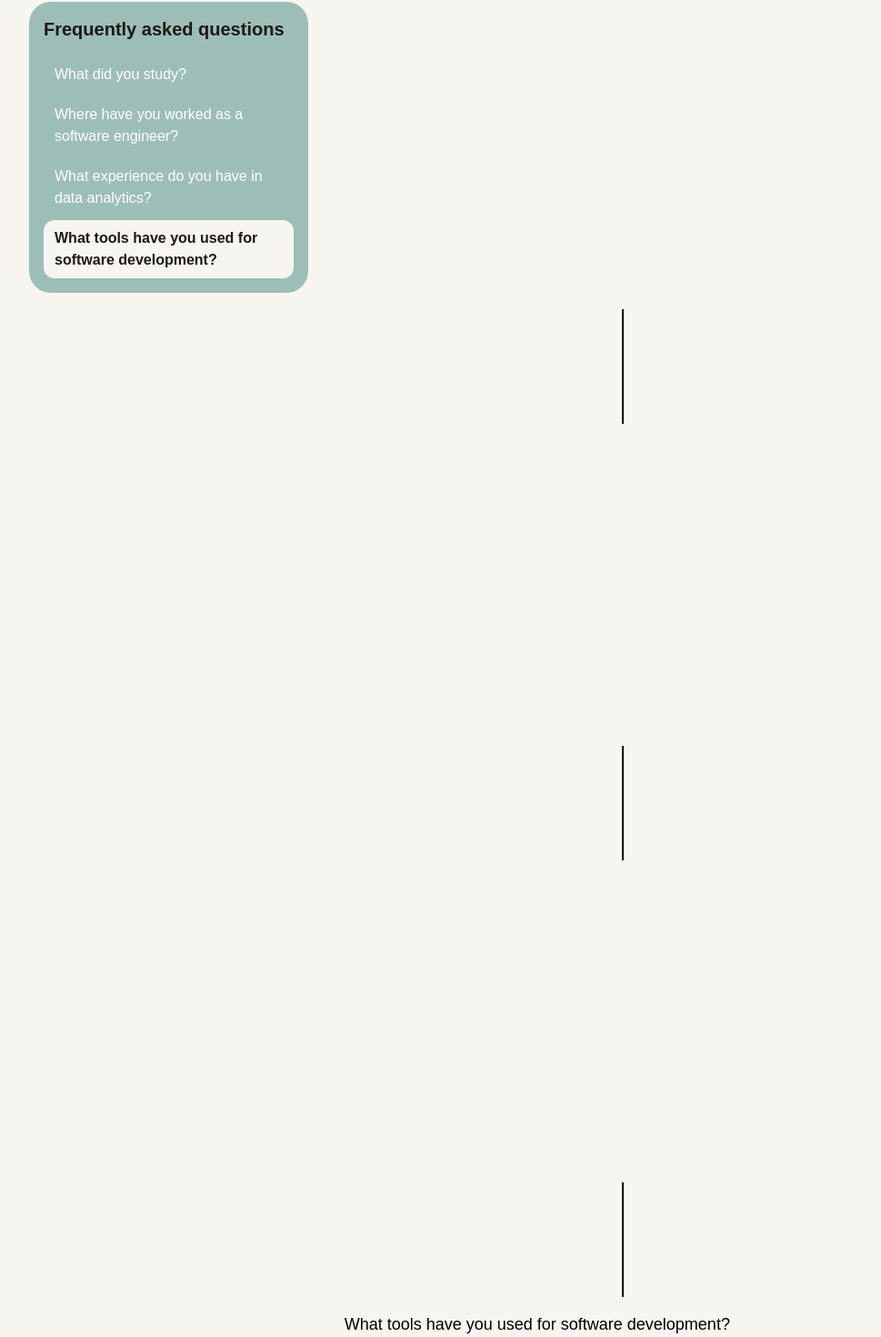
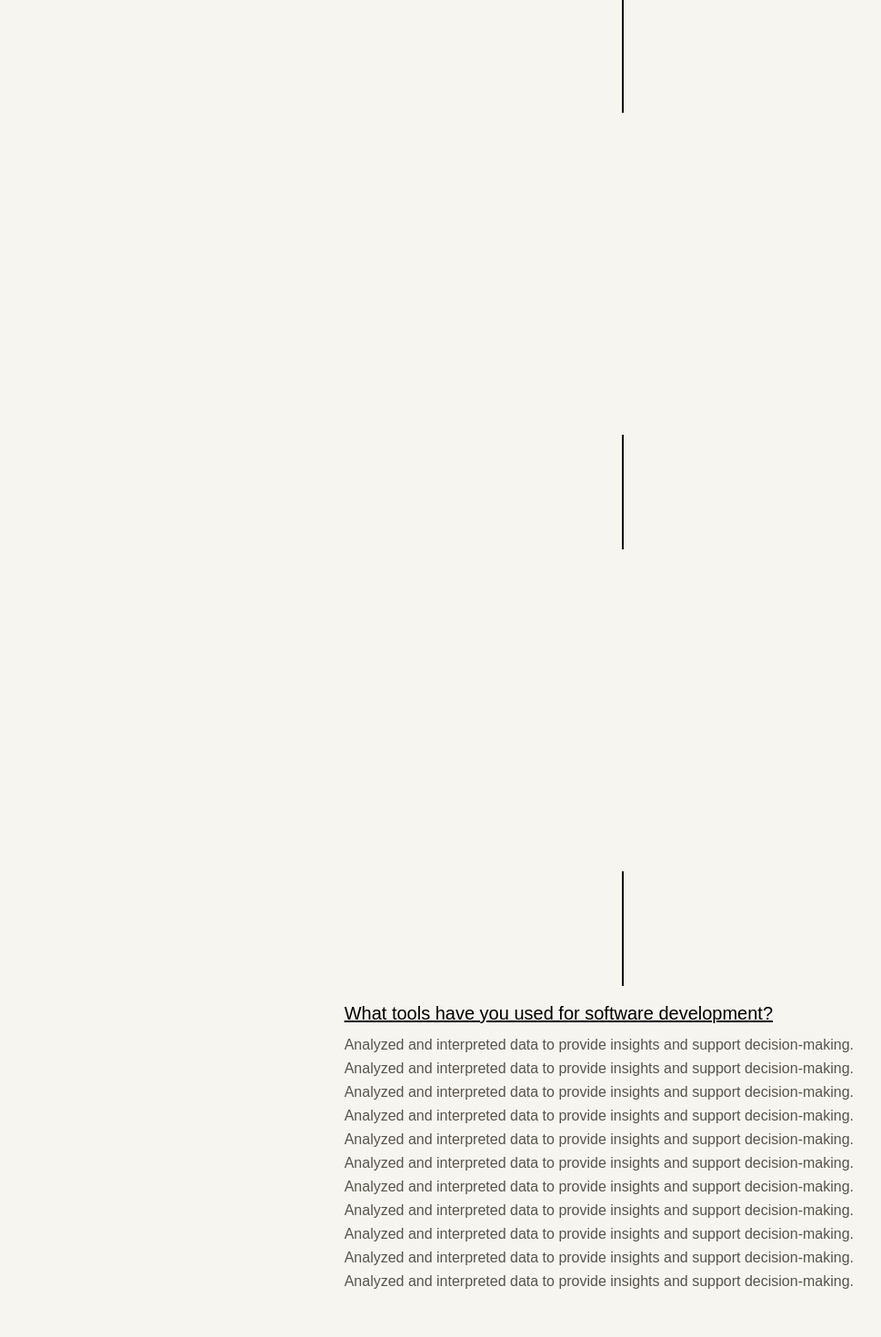
Before and after one commit to ryanctruong/personal-website, a React (Vite) app in the folder client/: page / in a window 1280 px wide. Shown: the part 1008-2478 px from the top of the page at 91% size, without its empty margins (128-1097 px from the left). Built offline with nearby package versions, Linux system fonts and the light colour scheme; no server answers.

Commit message:
reorder and addd sanity design

```diff
--- a/client/src/App.tsx
+++ b/client/src/App.tsx
@@ -29,8 +29,8 @@ const App = () => {
             <Banner />
             <main className="flex flex-1 flex-col gap-18 p-8 pt-2 items-center">
                 <About />
+                <Questionnaire />
                 <Graph />
-                <Questionnaire />
                 <CareerTimeline />
                 <div className="flex items-center justify-center">
                     <button className="bg-[#E8412C] hover:bg-[#C0392B] text-white font-bold py-2 px-4 w-fit rounded-2xl cursor-pointer" onClick={() => checkApiHealth()}>
--- a/client/src/components/Questionnaire/Questionnaire.tsx
+++ b/client/src/components/Questionnaire/Questionnaire.tsx
@@ -58,7 +58,6 @@ const Questionnaire = () => {
     return (
         <section className="grid w-full max-w-5xl items-start gap-6 md:grid-cols-[minmax(0,1fr)_minmax(0,2fr)] md:gap-10 p-8">
             <div className="flex flex-col gap-4 rounded-3xl bg-[#9dbeb7] p-4 text-stone-900 md:sticky md:top-6 md:max-h-[calc(100dvh-3rem)] md:overflow-y-auto">
-                <p id="faq-heading" className="text-xl font-bold">Frequently asked questions</p>
                 <nav className="grid gap-1">
                     {FAQs.map(({ id, question }) => (
                         <a
@@ -79,7 +78,7 @@ const Questionnaire = () => {
                         <div className="flex flex-col gap-2 rounded-3xl motion-safe:opacity-0 motion-safe:transition-opacity motion-safe:duration-500 motion-safe:data-[in-view]:opacity-100 md:motion-safe:data-[in-view]:opacity-0 md:motion-safe:data-[in-view]:data-[active]:opacity-100"
                             data-active={activeId === id ? '' : undefined}
                         >
-                            <p className="text-lg font-medium">{question}</p>
+                            <p className="text-xl font-medium underline">{question}</p>
                             <p className="leading-relaxed text-stone-600">{answer}</p>
                         </div>
                         {index < FAQs.length - 1 && (
```
